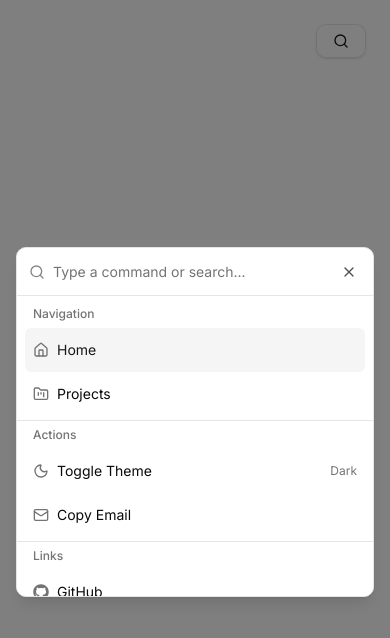
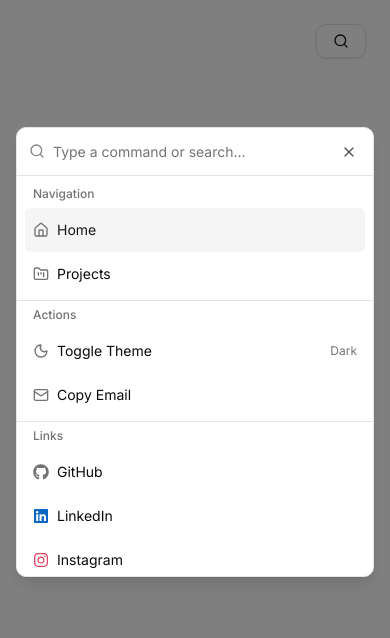
Before and after one commit to AdamAkhlaq/adamakhlaq.com, a Next.js app: page / in a window 390 px wide. Both pictures are taken after a click on the button 341 px from the left and 41 px from the top of the page. Shown: the top 638 px of the page. Built offline with nearby package versions, Linux system fonts and the light colour scheme.

Commit message:
feat: mobile UX improvements

```diff
--- a/app/page.tsx
+++ b/app/page.tsx
@@ -5,7 +5,7 @@ import { useOperatingSystem } from "@/hooks/use-operating-system";
 import { Command } from "lucide-react";
 
 export default function Home() {
-  const { isMac } = useOperatingSystem();
+  const { isMac, mounted } = useOperatingSystem();
 
   return (
     <div className="min-h-screen bg-white dark:bg-black">
@@ -20,7 +20,9 @@ export default function Home() {
             experiments.
           </p>
           <p className="font-inter text-sm text-neutral-400 dark:text-neutral-500">
+            <span className="hidden lg:inline">
               Press{" "}
+              {mounted && (
                 <KbdGroup>
                   {isMac ? (
                     <>
@@ -37,8 +39,13 @@ export default function Home() {
                       <Kbd>K</Kbd>
                     </>
                   )}
-            </KbdGroup>{" "}
+                </KbdGroup>
+              )}{" "}
               to open command palette
+            </span>
+            <span className="lg:hidden">
+              Tap the search icon above to navigate
+            </span>
           </p>
         </div>
       </main>
--- a/components/command-menu-button.tsx
+++ b/components/command-menu-button.tsx
@@ -10,7 +10,7 @@ interface CommandMenuButtonProps {
 }
 
 export function CommandMenuButton({ onClick }: CommandMenuButtonProps) {
-  const { isMac } = useOperatingSystem();
+  const { isMac, mounted } = useOperatingSystem();
 
   return (
     <motion.button
@@ -24,6 +24,7 @@ export function CommandMenuButton({ onClick }: CommandMenuButtonProps) {
     >
       <Search className="h-4 w-4" />
       <span className="hidden sm:inline">Search</span>
+      {mounted && (
         <KbdGroup className="ml-2 hidden sm:inline-flex">
           {isMac ? (
             <>
@@ -41,6 +42,7 @@ export function CommandMenuButton({ onClick }: CommandMenuButtonProps) {
             </>
           )}
         </KbdGroup>
+      )}
     </motion.button>
   );
 }
--- a/components/ui/command.tsx
+++ b/components/ui/command.tsx
@@ -52,7 +52,7 @@ function CommandDialog({
         className={cn("overflow-hidden p-0", className)}
         showCloseButton={showCloseButton}
       >
-        <Command className="[&_[cmdk-group-heading]]:text-muted-foreground **:data-[slot=command-input-wrapper]:h-12 [&_[cmdk-group-heading]]:px-2 [&_[cmdk-group-heading]]:font-medium [&_[cmdk-group]]:px-2 [&_[cmdk-group]:not([hidden])_~[cmdk-group]]:pt-0 [&_[cmdk-input-wrapper]_svg]:h-5 [&_[cmdk-input-wrapper]_svg]:w-5 [&_[cmdk-input]]:h-12 [&_[cmdk-item]]:px-2 [&_[cmdk-item]]:py-3 [&_[cmdk-item]_svg]:h-5 [&_[cmdk-item]_svg]:w-5">
+        <Command className="**:[[cmdk-group-heading]]:text-muted-foreground **:data-[slot=command-input-wrapper]:h-12 **:[[cmdk-group-heading]]:px-2 **:[[cmdk-group-heading]]:font-medium **:[[cmdk-group]]:px-2 [&_[cmdk-group]:not([hidden])_~[cmdk-group]]:pt-0 [&_[cmdk-input-wrapper]_svg]:h-5 [&_[cmdk-input-wrapper]_svg]:w-5 **:[[cmdk-input]]:h-12 **:[[cmdk-item]]:px-2 **:[[cmdk-item]]:py-3 [&_[cmdk-item]_svg]:h-5 [&_[cmdk-item]_svg]:w-5">
           {children}
         </Command>
       </DialogContent>
@@ -90,7 +90,7 @@ function CommandList({
     <CommandPrimitive.List
       data-slot="command-list"
       className={cn(
-        "max-h-[300px] scroll-py-1 overflow-x-hidden overflow-y-auto",
+        "max-h-[400px] scroll-py-1 overflow-x-hidden overflow-y-auto",
         className,
       )}
       {...props}
@@ -118,7 +118,7 @@ function CommandGroup({
     <CommandPrimitive.Group
       data-slot="command-group"
       className={cn(
-        "text-foreground [&_[cmdk-group-heading]]:text-muted-foreground overflow-hidden p-1 [&_[cmdk-group-heading]]:px-2 [&_[cmdk-group-heading]]:py-1.5 [&_[cmdk-group-heading]]:text-xs [&_[cmdk-group-heading]]:font-medium",
+        "text-foreground **:[[cmdk-group-heading]]:text-muted-foreground overflow-hidden p-1 **:[[cmdk-group-heading]]:px-2 **:[[cmdk-group-heading]]:py-1.5 **:[[cmdk-group-heading]]:text-xs **:[[cmdk-group-heading]]:font-medium",
         className,
       )}
       {...props}
--- a/components/ui/dialog.tsx
+++ b/components/ui/dialog.tsx
@@ -60,7 +60,7 @@ function DialogContent({
       <DialogPrimitive.Content
         data-slot="dialog-content"
         className={cn(
-          "bg-background data-[state=open]:animate-in data-[state=closed]:animate-out data-[state=closed]:fade-out-0 data-[state=open]:fade-in-0 data-[state=closed]:zoom-out-95 data-[state=open]:zoom-in-95 fixed top-[50%] left-[50%] z-50 grid w-full max-w-[calc(100%-2rem)] translate-x-[-50%] translate-y-[-50%] gap-4 rounded-lg border p-6 shadow-lg duration-200 sm:max-w-lg",
+          "bg-background data-[state=open]:animate-in data-[state=closed]:animate-out data-[state=closed]:fade-out-0 data-[state=open]:fade-in-0 data-[state=closed]:zoom-out-95 data-[state=open]:zoom-in-95 fixed top-[50%] left-[50%] z-50 grid w-full max-w-[calc(100%-2rem)] translate-x-[-50%] translate-y-[-50%] gap-4 rounded-lg border p-6 shadow-lg duration-200 sm:max-w-lg sm:top-[50%] sm:translate-y-[-50%] max-sm:top-[15%] max-sm:translate-y-0",
           className,
         )}
         {...props}
--- a/hooks/use-operating-system.ts
+++ b/hooks/use-operating-system.ts
@@ -1,12 +1,18 @@
 "use client";
 
-import { useState } from "react";
+import { useSyncExternalStore } from "react";
+
+function getIsMac() {
+  if (typeof window === "undefined") return false;
+  return navigator.platform.toUpperCase().indexOf("MAC") >= 0;
+}
+
+function subscribe() {
+  return () => {};
+}
 
 export function useOperatingSystem() {
-  const [isMac] = useState(() => {
-    if (typeof window === "undefined") return false;
-    return navigator.platform.toUpperCase().indexOf("MAC") >= 0;
-  });
+  const isMac = useSyncExternalStore(subscribe, getIsMac, () => false);
 
-  return { isMac };
+  return { isMac, mounted: true };
 }
```
Lines whose indentation alone changed are shown as unchanged.
